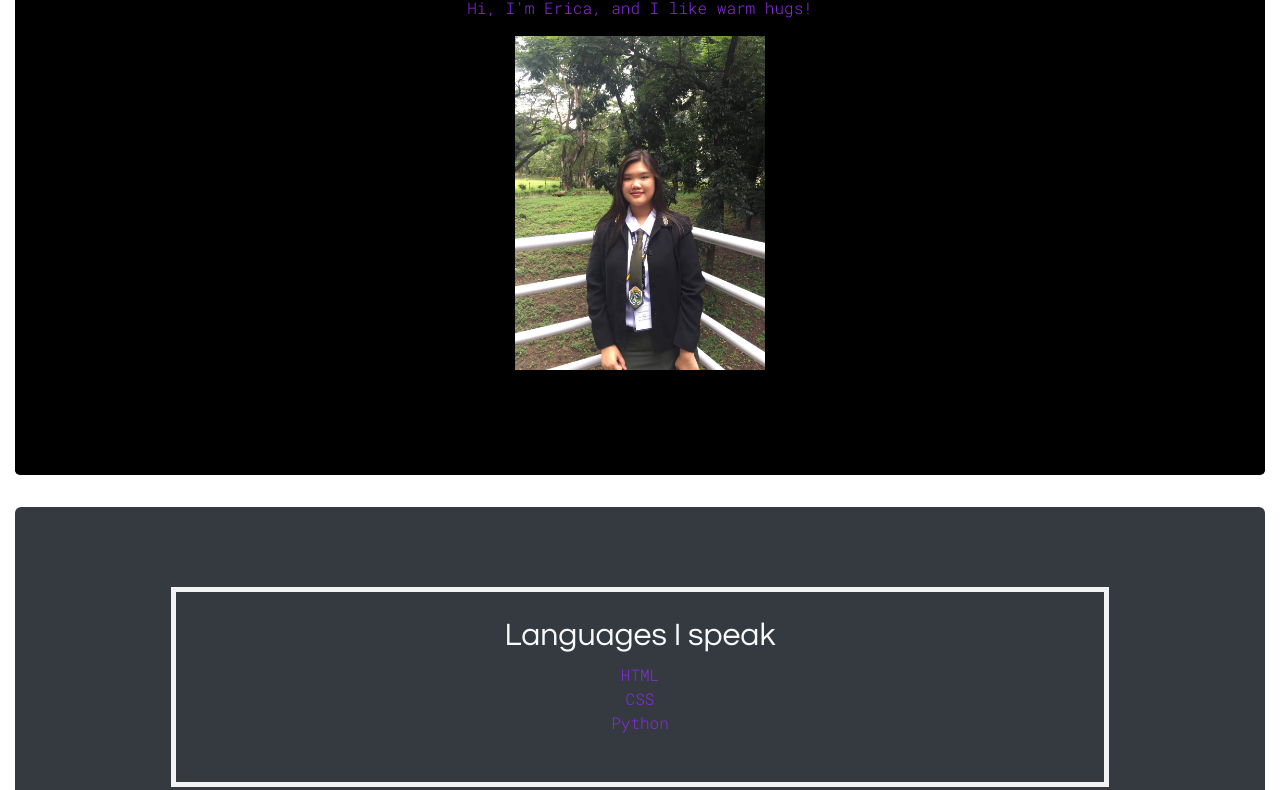
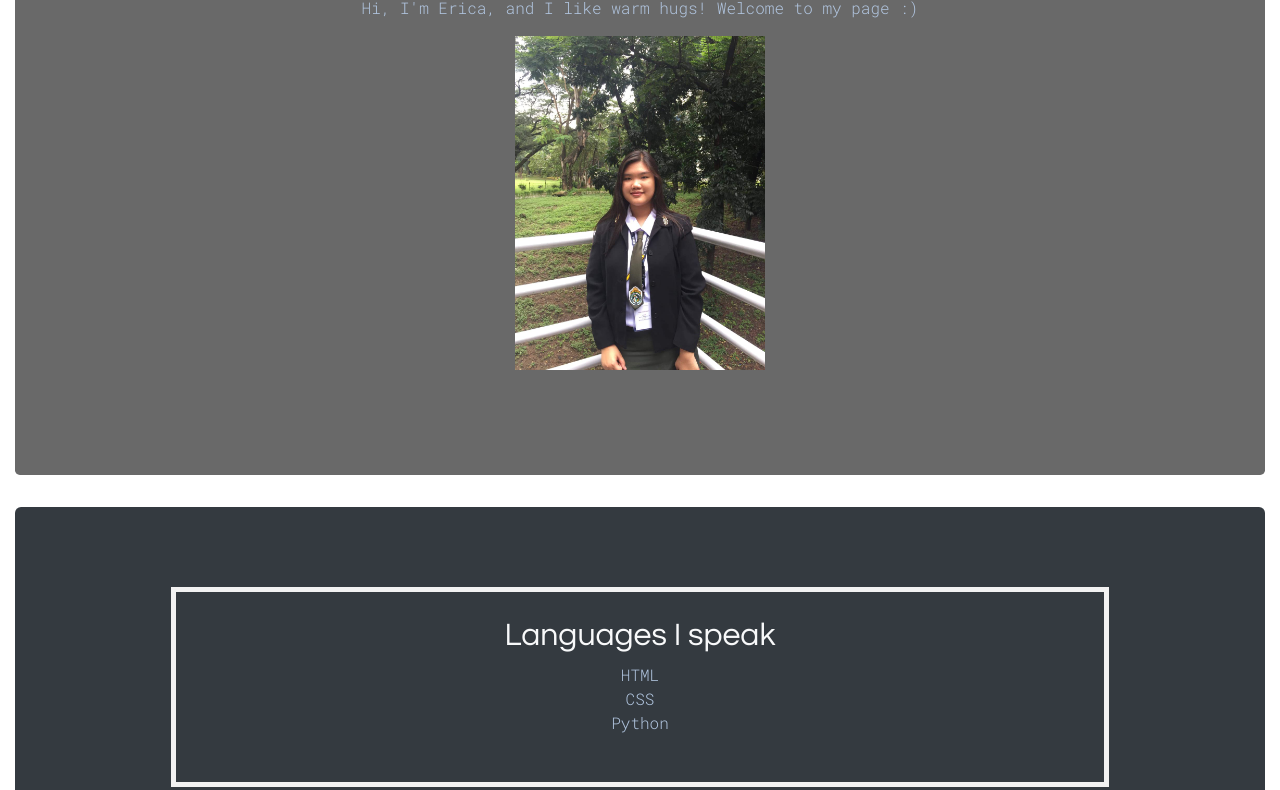
Before and after one commit to erierierica/fcbportfolio, a plain HTML site: page index.html in a window 1280 px wide. Shown: the part 181-971 px from the top of the page. Drawn offline with nearby package versions, Linux system fonts and the light colour scheme.

Commit message:
Changed self-description

```diff
--- a/index.css
+++ b/index.css
@@ -1,7 +1,7 @@
 * {
 	font-family: "Roboto Mono", sans-serif;
 	/*semicolon: delimiter*/;
-	color: blueviolet;
+	color: lightsteelblue;
 }
 h1, h2 {
 	font-family: "Questrial", sans-serif;
@@ -21,7 +21,7 @@ img {
 }
 
 .jumbotron {
-	background-color: black;
+	background-color: dimgrey;
 }
 
 #gallery {
--- a/index.html
+++ b/index.html
@@ -44,7 +44,7 @@
 		<!-- Landing Section -->
 		<section id="landing" class="jumbotron text-center mt-3">
 			<h1 class="text-white">WEB DEVELOPER</h1>
-			<p>Hi, I'm Erica, and I like warm hugs!</p>
+			<p>Hi, I'm Erica, and I like warm hugs! Welcome to my page :)</p>
 			<img class="img-fluid" src="images/self.jpg"/>
 		</section>
 
```
